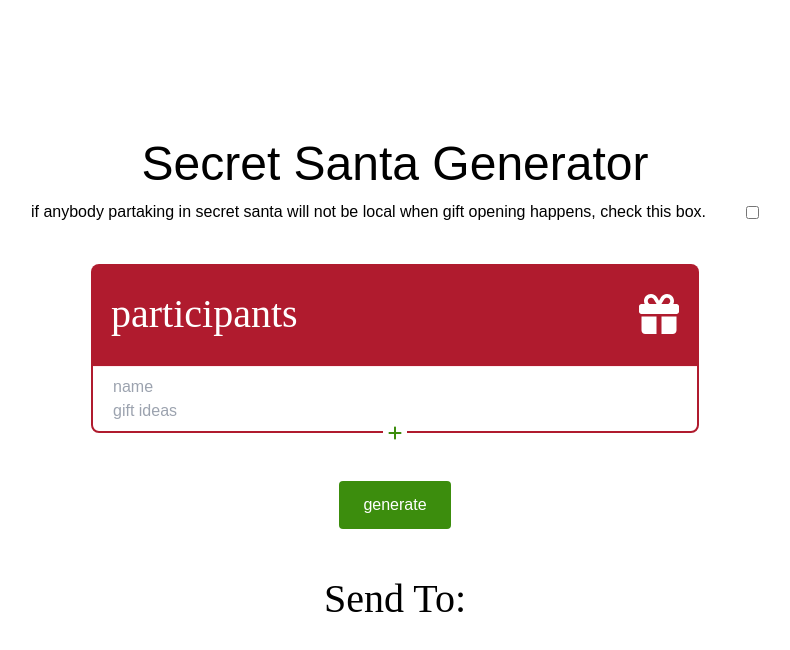
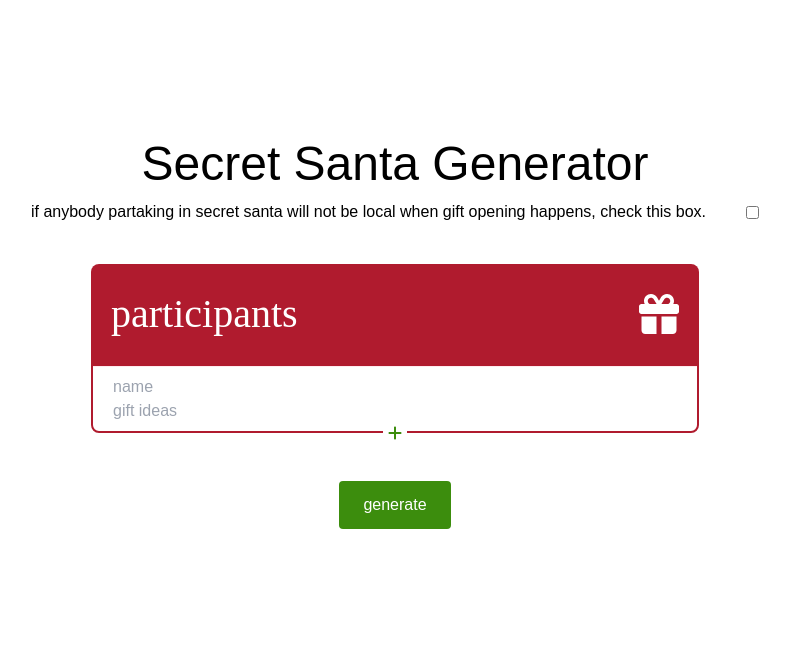
Before and after one commit to dylanbank/secret-santa, a React (Create React App) app: page / in a window 1280 px wide. Shown: the top 650 px of the page, without its empty margins (245-1035 px from the left). Built offline with nearby package versions, Linux system fonts and the light colour scheme.

Commit message:
send to now only visuvle on santas being populated

```diff
--- a/src/pages/New.js
+++ b/src/pages/New.js
@@ -87,17 +87,19 @@ export default function New(){
                 <div className='h-full w-full bg-plus-icon bg-center bg-no-repeat' />
             </a>
             <a className="cursor-pointer mt-10 px-6 py-3 bg-green rounded text-white" onClick={Submit}>generate</a>
+            {santas &&
                 <div className="w-full md:w-1/2 mt-10 flex flex-col items-center">
+
                     <h2>Send To:</h2>
                     <div className="flex flex-col w-fit">
                         {
-                    santas &&
                         santas.map((santa, index) =>
                             <a title="Click to copy url" className="cursor-pointer" onClick={() => {navigator.clipboard.writeText(`${window.location.href}?santa=${santa.santa.replace(" ","+")}&gifted=${window.btoa(santa.gifted)}&address=${window.btoa(santa.address)}`)}}>{santa.santa}</a>
-                    )
-                }
+                        )}
+
                     </div>
                 </div>
+            }
         </div>
       );
 }
```
Lines whose indentation alone changed are shown as unchanged.
